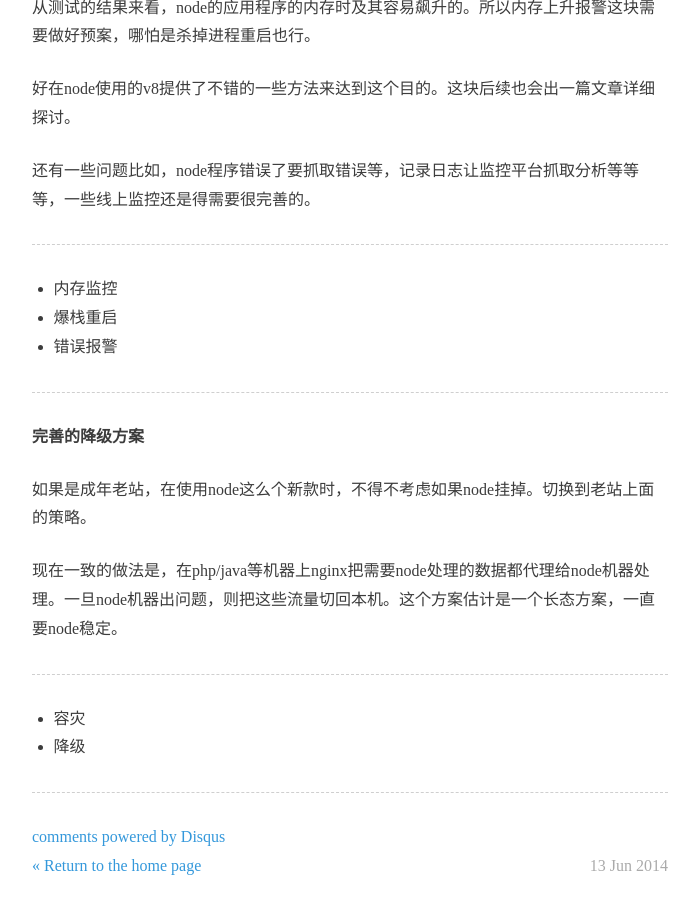
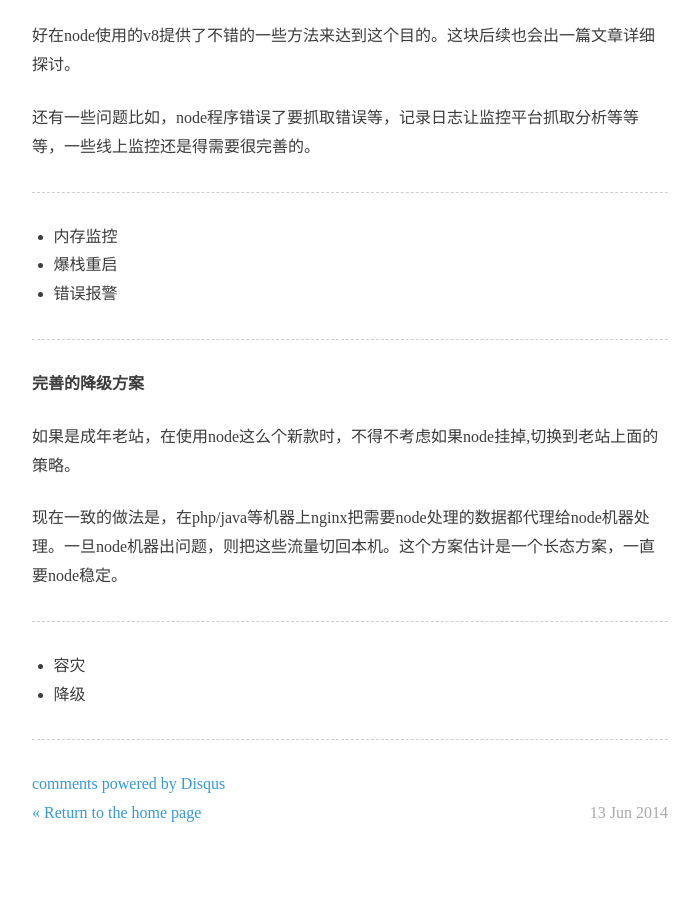
Before and after one commit to oxUnd/blog, a Jekyll site: the page built from _posts/2014-06-13-node-1.md, in a window 1280 px wide and 900 px high, scrolled down 2340 px. Shown: the whole window, without its empty margins (290-989 px from the left). Built offline with Jekyll 4.4.1, drawn with Linux system fonts in a browser that asks for light colours; Markdown is read by kramdown in place of the engine named in the settings; comment, search, counter and statistics services are not loaded; after the commit the page ends 3187 px from its top, so only the background shows below that.

```diff
--- a/_posts/2014-06-13-node-1.md
+++ b/_posts/2014-06-13-node-1.md
@@ -82,7 +80,7 @@ https://github.com/doxout/recluster
 
 #### 完善的降级方案
 
-如果是成年老站，在使用node这么个新款时，不得不考虑如果node挂掉。切换到老站上面的策略。
+如果是成年老站，在使用node这么个新款时，不得不考虑如果node挂掉,切换到老站上面的策略。
 
 现在一致的做法是，在php/java等机器上nginx把需要node处理的数据都代理给node机器处理。一旦node机器出问题，则把这些流量切回本机。这个方案估计是一个长态方案，一直要node稳定。
 
```
Also changed, not shown: other parts of _posts/2014-06-13-node-1.md (+0 -2 lines).
